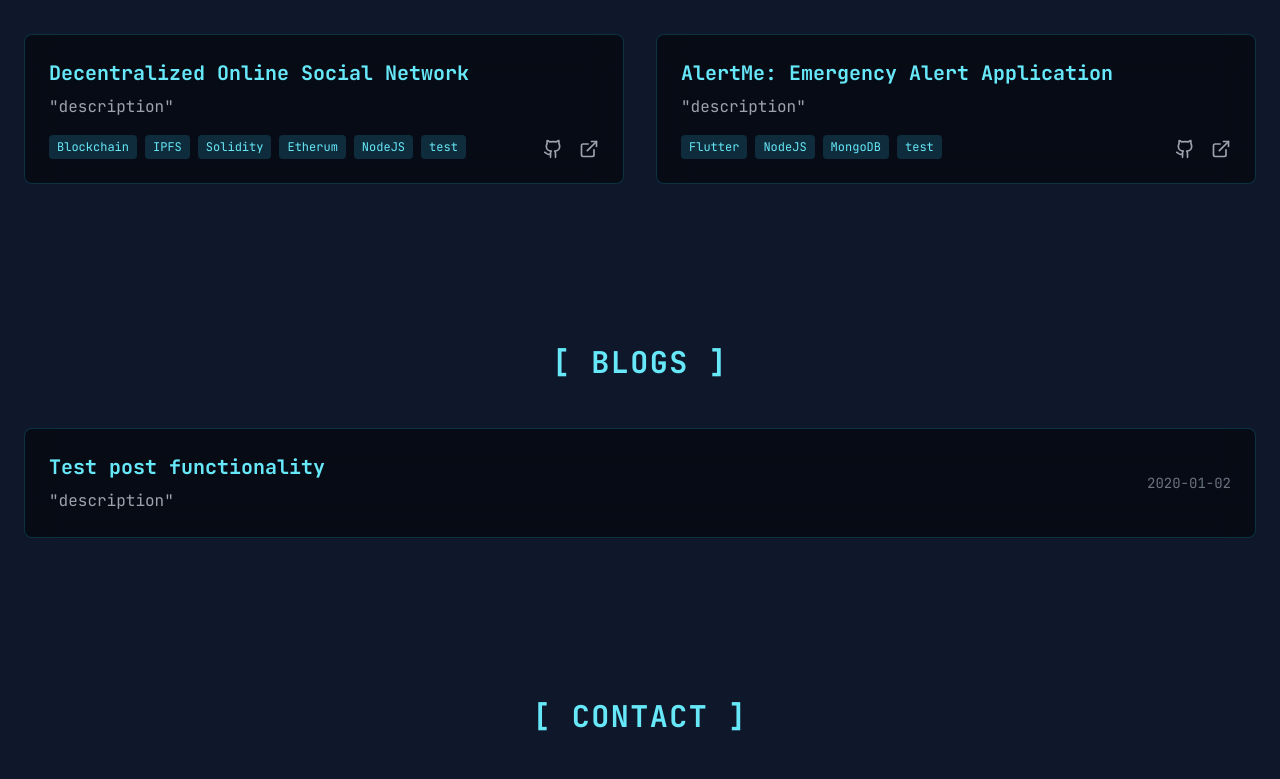
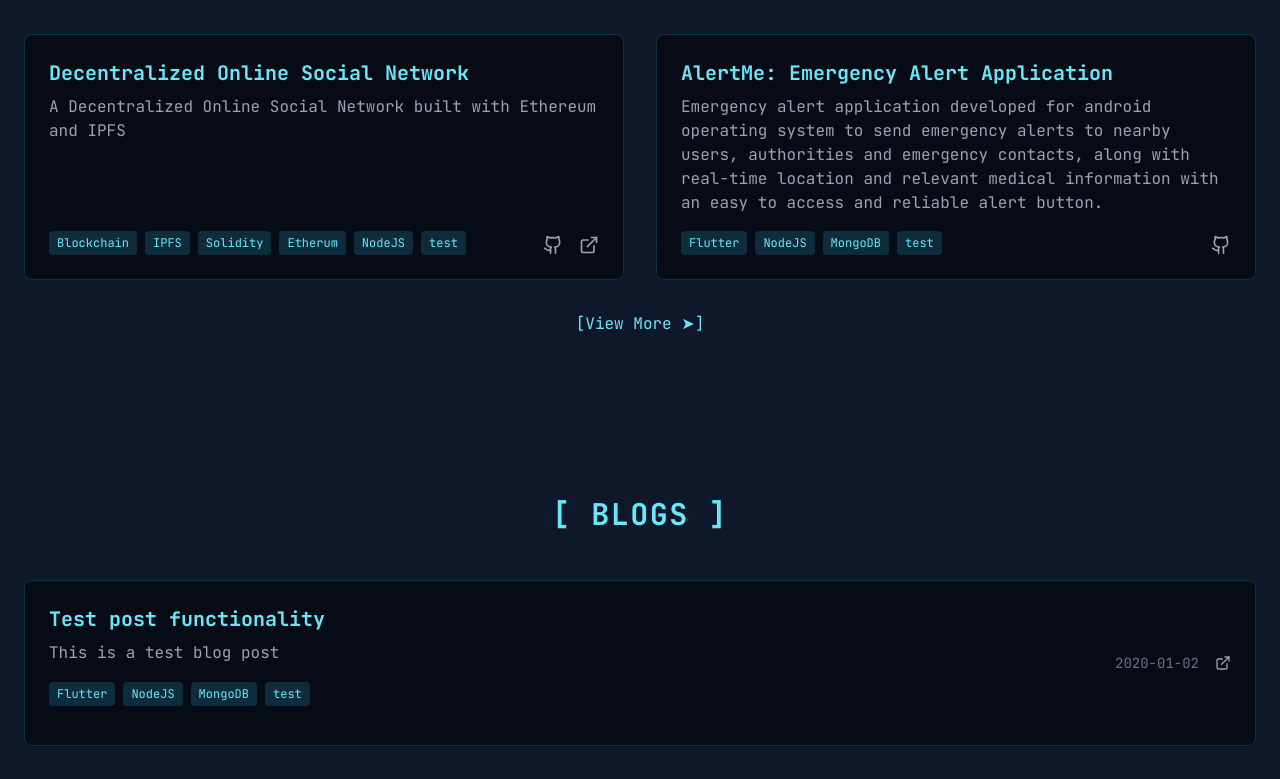
Before and after one commit to vskvj3/portfolio-nextjs, a Next.js app: page / in a window 1280 px wide. Shown: the part 1460-2239 px from the top of the page. Built offline with nearby package versions, Linux system fonts and the light colour scheme.

Commit message:
fix: projects are posts redirect

```diff
--- a/src/components/home/terminal.js
+++ b/src/components/home/terminal.js
@@ -151,7 +151,7 @@ Redirecting to about page...
             <div className="w-3 h-3 rounded-full bg-yellow-500"></div>
             <div className="w-3 h-3 rounded-full bg-green-500"></div>
           </div>
-          <p className="flex-grow text-center text-sm text-gray-400 font-mono">/home/alexdoe — zsh</p>
+          <p className="flex-grow text-center text-sm text-gray-400 font-mono">/home/visakh — zsh</p>
         </div>
         <div
           ref={terminalContentRef}
--- a/src/pages/posts/index.js
+++ b/src/pages/posts/index.js
@@ -2,6 +2,7 @@ import Image from "next/image";
 import { getSortedPostsData } from "@/lib/posts";
 import Link from "next/link";
 import Layout from "@/components/layout";
+import { ExternalLink } from "lucide-react";
 
 export async function getStaticProps() {
   const allPostsData = getSortedPostsData();
@@ -20,50 +21,68 @@ export default function Posts({ allPostsData, page }) {
       <div className="container mx-auto px-6">
         <h2 className="text-3xl font-bold text-center text-cyan-300 mb-12 font-mono tracking-wider">[ BLOGS ]</h2>
         <div className="space-y-8">
-                    {allPostsData.map(({ id, date, tags, title }) => (
-                        <div key={title} className="bg-black/50 backdrop-blur-lg p-6 rounded-lg border border-cyan-400/20 hover:border-cyan-400/70 transition-all duration-300 flex flex-col md:flex-row items-center">
+          {allPostsData.map(({ id, date, tags, title, description, link, github }) => (
+            <div key={id} className="bg-black/50 backdrop-blur-lg p-6 rounded-lg border border-cyan-400/20 hover:border-cyan-400/70 transition-all duration-300">
+              <div className="flex flex-col md:flex-row md:items-center md:justify-between">
                 <div className="flex-grow">
+                  {link ? (
+                    <a
+                      href={link}
+                      target="_blank"
+                      rel="noopener noreferrer"
+                      className="group"
+                    >
+                      <h3 className="text-xl font-bold text-cyan-300 mb-2 group-hover:text-cyan-200 transition-colors flex items-center">
+                        {title}
+                        <ExternalLink size={16} className="ml-2 opacity-70" />
+                      </h3>
+                    </a>
+                  ) : (
                     <h3 className="text-xl font-bold text-cyan-300 mb-2">{title}</h3>
-                                <p className="text-gray-400">"description"</p>
+                  )}
+                  <p className="text-gray-400 mb-4">{description}</p>
+
+                  {/* Tags */}
+                  {tags && tags.length > 0 && (
+                    <div className="flex flex-wrap gap-2 mb-4">
+                      {tags.map((tag) => (
+                        <Link key={tag} href={`/search?tags=${encodeURIComponent(tag)}`}>
+                          <span className="text-xs bg-cyan-900/50 text-cyan-300 px-2 py-1 rounded hover:bg-cyan-900/70 transition-colors cursor-pointer">
+                            {tag}
+                          </span>
+                        </Link>
+                      ))}
                     </div>
-                            <p className="text-gray-500 font-mono text-sm mt-4 md:mt-0 md:ml-6 flex-shrink-0">{date}</p>
+                  )}
+                </div>
+
+                <div className="flex items-center space-x-4 mt-4 md:mt-0 md:ml-6">
+                  <p className="text-gray-500 font-mono text-sm flex-shrink-0">{date}</p>
+                  {github && (
+                    <a
+                      href={github}
+                      target="_blank"
+                      rel="noopener noreferrer"
+                      className="text-gray-400 hover:text-cyan-300 transition-colors"
+                      title="View on GitHub"
+                    >
+                      <ExternalLink size={16} />
+                    </a>
+                  )}
+                </div>
+              </div>
             </div>
           ))}
         </div>
+
+        {!page && (
+          <div className="text-center mt-8">
+            <Link href="/posts" className="text-cyan-300 hover:text-cyan-200 transition-colors">
+              [View More ➤]
+            </Link>
+          </div>
+        )}
       </div>
     </section>
-    // <div>
-    //   <section className="bg-dracula-foreground/35 backdrop-blur-md w-1/2 min-w-[370px] max-w-[700px] h-auto mx-auto mb-2 lg:mb-5 p-[10px] lg:p-[20px] rounded-md text-left text-dracula-t-white">
-    //     <ul>
-    //       <p className=" text-center pb-3 lg:text-lg">[Posts]</p>
-    //       {allPostsData.map(({ id, date, tags, title }) => (
-    //         <Link key={id} href={`/posts/${encodeURIComponent(id)}`}>
-    //           <li className="bg-dracula-cards/20 hover:bg-dracula-cards/30 text-[#f8f8f2] h-auto p-2 lg:p-5 rounded-md mb-5">
-    //             <span className=" text-blue-500 text-md lg:text-lg">
-    //               {title}
-    //             </span>
-    //             <br />
-    //             <div className="flex flex-wrap">
-    //               {/* split tags by +, then show each tag inside a div */}
-    //               {tags.map((tag) => (
-    //                 <div
-    //                   key={tag}
-    //                   className="lg:text-sm text-xs p-1 mr-1 mt-1 bg-dracula-chips rounded-md"
-    //                 >
-    //                   {tag}
-    //                 </div>
-    //               ))}
-    //             </div>
-    //           </li>
-    //         </Link>
-    //       ))}
-    //     </ul>
-    //     {page ? null : (
-    //       <div className="text-sm text-center hover:text-blue-500">
-    //         <Link href={"/posts"}>[View More ➤]</Link>
-    //       </div>
-    //     )}
-    //   </section>
-    // </div>
   );
 }
--- a/src/pages/projects/index.js
+++ b/src/pages/projects/index.js
@@ -21,60 +21,44 @@ export default function Projects({ allProjectsData, page }) {
       <div className="container mx-auto px-6">
         <h2 className="text-3xl font-bold text-center text-cyan-300 mb-12 font-mono tracking-wider">[ PROJECTS ]</h2>
         <div className="grid md:grid-cols-2 gap-8">
-            {allProjectsData.map(({ id, date, tags, title }) => (
+          {allProjectsData.map(({ id, date, tags, title, description, github, url }) => (
             <div key={title} className="bg-black/50 backdrop-blur-lg p-6 rounded-lg border border-cyan-400/20 flex flex-col hover:border-cyan-400/70 hover:-translate-y-1 transition-all duration-300">
               <div className="flex-grow">
-                  <h3 className="text-xl font-bold text-cyan-300 mb-2">{title}</h3>
-                  <p className="text-gray-400 mb-4">"description"</p>
+                <Link href={`/projects/${encodeURIComponent(id)}`}>
+                  <h3 className="text-xl font-bold text-cyan-300 mb-2 hover:text-cyan-200 cursor-pointer transition-colors">
+                    {title}
+                  </h3>
+                </Link>
+                <p className="text-gray-400 mb-4">{description}</p>
               </div>
               <div className="flex justify-between items-end">
                 <div className="flex flex-wrap gap-2">
                   {tags.map(t => <span key={t} className="text-xs bg-cyan-900/50 text-cyan-300 px-2 py-1 rounded">{t}</span>)}
                 </div>
                 <div className="flex items-center space-x-4">
-                    <a href={id} target="_blank" rel="noopener noreferrer" className="text-gray-400 hover:text-cyan-300 transition-colors"><Github size={20} /></a>
-                    <a href={id} target="_blank" rel="noopener noreferrer" className="text-gray-400 hover:text-cyan-300 transition-colors"><ExternalLink size={20} /></a>
+                  {github && (
+                    <a href={github} target="_blank" rel="noopener noreferrer" className="text-gray-400 hover:text-cyan-300 transition-colors">
+                      <Github size={20} />
+                    </a>
+                  )}
+                  {url && (
+                    <a href={url} target="_blank" rel="noopener noreferrer" className="text-gray-400 hover:text-cyan-300 transition-colors">
+                      <ExternalLink size={20} />
+                    </a>
+                  )}
                 </div>
               </div>
             </div>
           ))}
         </div>
+        {!page && (
+          <div className="text-center mt-8">
+            <Link href="/projects" className="text-cyan-300 hover:text-cyan-200 transition-colors">
+              [View More ➤]
+            </Link>
+          </div>
+        )}
       </div>
     </section>
-
-    // <div>
-    //   <section className="bg-dracula-foreground/35 backdrop-blur-md w-1/2 min-w-[370px] max-w-[700px] h-auto mx-auto mb-2 lg:mb-5 p-[10px] lg:p-[20px] rounded-md text-left text-dracula-t-white">
-    //     <ul>
-    //       <p className=" text-center pb-3 lg:text-lg">[Projects]</p>
-    //       {allProjectsData.map(({ id, date, tags, title }) => (
-    //         <Link key={id} href={`/projects/${encodeURIComponent(id)}`}>
-    //           <li className="bg-dracula-cards/20 hover:bg-dracula-cards/30 text-[#f8f8f2] h-auto p-2 lg:p-5 rounded-md mb-5">
-    //             <span className=" text-blue-500 text-md lg:text-lg">
-    //               {title}
-    //             </span>
-
-    //             <br />
-    //             <div className="flex flex-wrap">
-    //               {/* split tags by +, then show each tag inside a div */}
-    //               {tags.map((tag) => (
-    //                 <div
-    //                   key={tag}
-    //                   className="lg:text-sm text-xs p-1 mr-1 mt-1 bg-dracula-chips rounded-md"
-    //                 >
-    //                   {tag}
-    //                 </div>
-    //               ))}
-    //             </div>
-    //           </li>
-    //         </Link>
-    //       ))}
-    //     </ul>
-    //     {page ? null : (
-    //       <div className=" text-sm text-center hover:text-blue-500">
-    //         <Link href={"/projects"}>[View More ➤]</Link>
-    //       </div>
-    //     )}
-    //   </section>
-    // </div>
   );
 }
--- a/src/posts/test.md
+++ b/src/posts/test.md
@@ -3,6 +3,7 @@ title: 'Test post functionality'
 date: '2020-01-02'
 github: 'https://github.com/vskvj3/alertMe_v2'
 tags: ['Flutter', 'NodeJS', 'MongoDB', 'test']
+description: 'This is a test blog post'
 ---
 
 This is a test blog post
--- a/src/projects/AlertMe.md
+++ b/src/projects/AlertMe.md
@@ -3,6 +3,7 @@ title: 'AlertMe: Emergency Alert Application'
 date: '2020-01-02'
 github: 'https://github.com/vskvj3/alertMe_v2'
 tags: ['Flutter', 'NodeJS', 'MongoDB', 'test']
+description: 'Emergency alert application developed for android operating system to send emergency alerts to nearby users, authorities and emergency contacts, along with real-time location and relevant medical information with an easy to access and reliable alert button.'
 ---
 
 client application of Emergency Alert System developed as a part of KTU Mini Project (CSD 334).
--- a/src/projects/dposn.md
+++ b/src/projects/dposn.md
@@ -4,6 +4,7 @@ date: '2020-01-02'
 github: 'https://github.com/vskvj3/DPOSN'
 url: 'https://dposn.vercel.app'
 tags: ['Blockchain', 'IPFS', 'Solidity', 'Etherum' ,'NodeJS', 'test']
+description: 'A Decentralized Online Social Network built with Ethereum and IPFS'
 ---
 
  A Decentralized Online Social Network built with Ethereum and IPFS
```
Also changed, not shown: src/pages/projects/[id].js (+74 -29 lines). Lines whose indentation alone changed are shown as unchanged.
